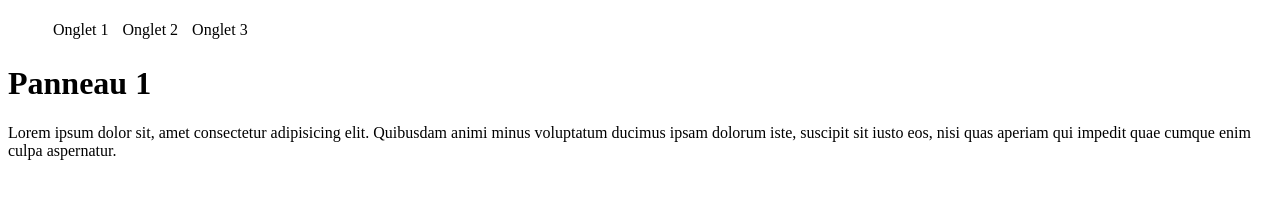
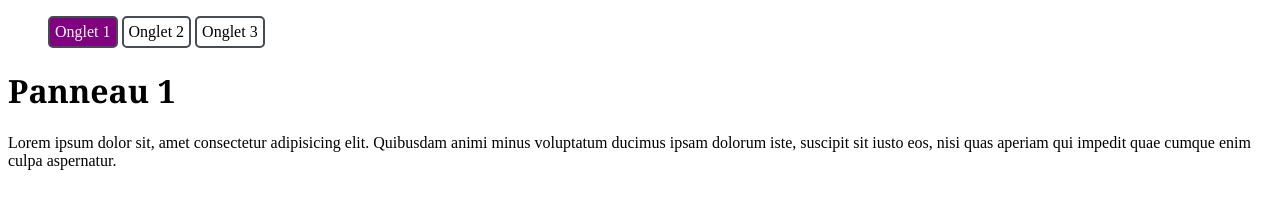
Before and after one commit to MMI-SAE-105/2022-r113-tp3-accordeons-marionmura, a website built with Parcel: page 05-onglets.html in a window 1280 px wide. Built offline with nearby package versions, Linux system fonts and the light colour scheme.

Commit message:
css des onglet fini

```diff
--- a/style05onglets.css
+++ b/style05onglets.css
@@ -2,16 +2,26 @@ div [role="tab"]{
     cursor:pointer;
     padding:5px;
     list-style: none;
+    border:2px solid #464c54;
     border-radius: 5px;
     display:inline-block;
+}
+div [role="tab"]:hover{
+    background-color:plum;
+}
+
+div [role="tab"].actif{
+    background-color:purple;
+    color:white;
 }
 
 
 div [role="tabpanel"]{
     padding:0;
-    border:5;
-    border-bottom:5;
-    background-color:5;
-    border-top-left-radius:5;
     opacity:1;
+    position:relative;
 }
+
+h1{
+    font-family:Cambria;
+}
```
